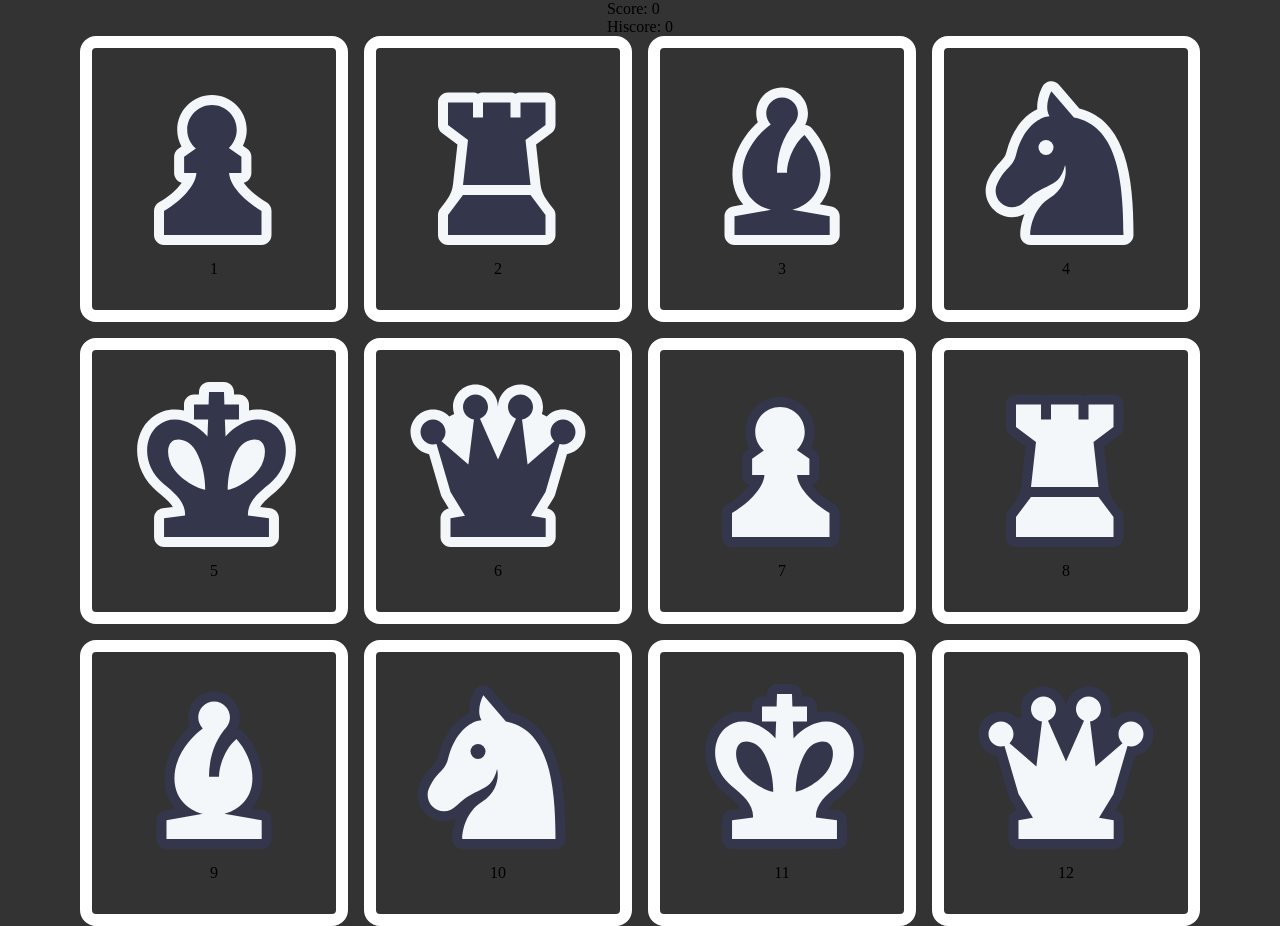
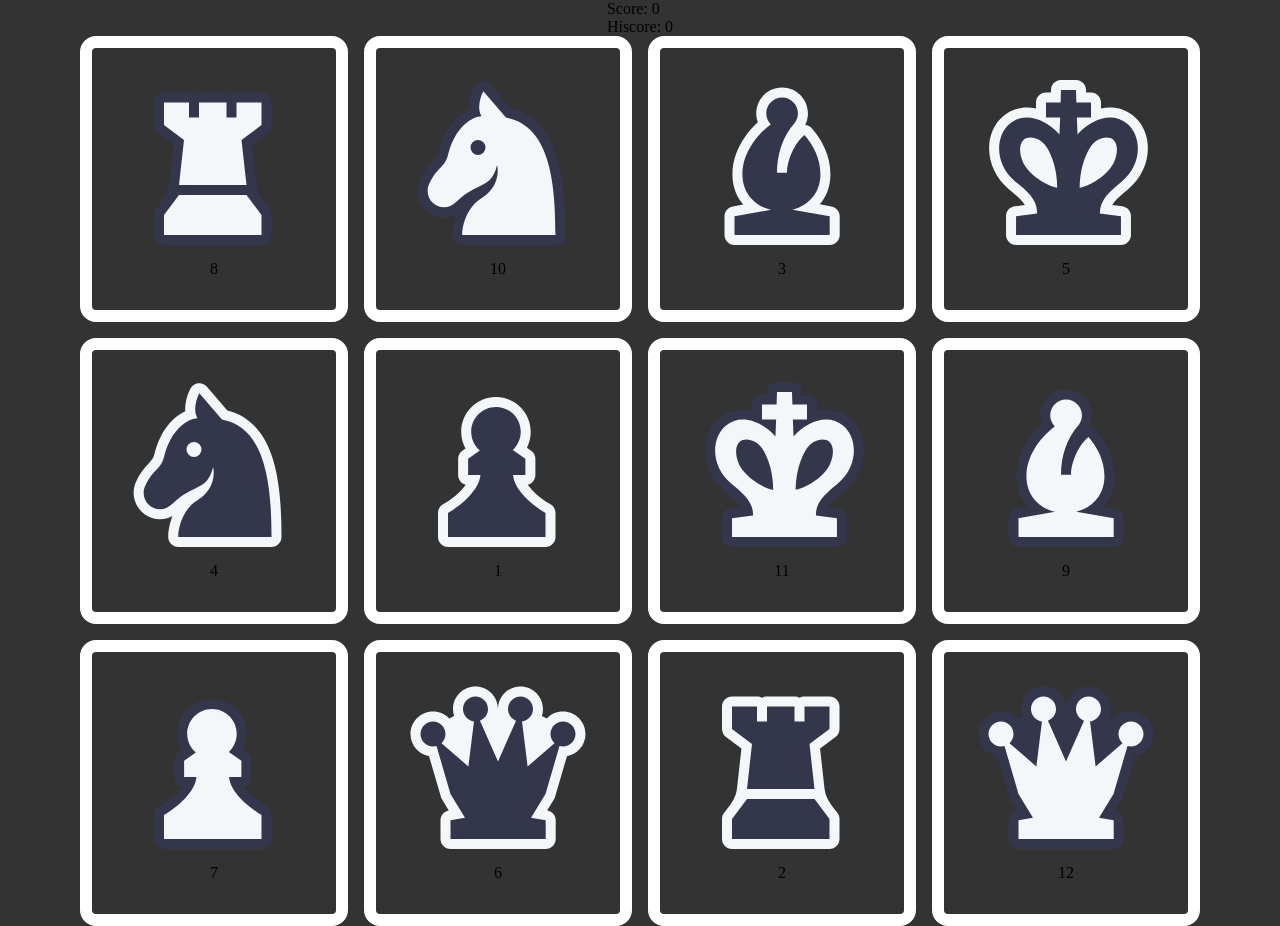
Before and after one commit to mojleon/memory-card, a React (Create React App) app: page / in a window 1280 px wide. Built offline with nearby package versions, Linux system fonts and the light colour scheme.

Commit message:
Randomized the cards and increment the scores.

```diff
--- a/src/App.js
+++ b/src/App.js
@@ -33,13 +33,18 @@ class App extends React.Component {
     this.clickCard = this.clickCard.bind(this)
   }
 
+  componentDidMount() {
+    this.shuffle()
+  }
+
   reset() {
     this.state.picked = [];
-    this.state.score = 0;
+    this.setState({score: 0});
   }
 
   incrementScore() {
-    this.state.score++;
+    this.setState({score: (this.state.score += 1)});
+    if(this.state.score > this.state.hiscore) this.setState({hiscore: (this.state.hiscore += 1)});
   }
 
   gameOver() {
```
